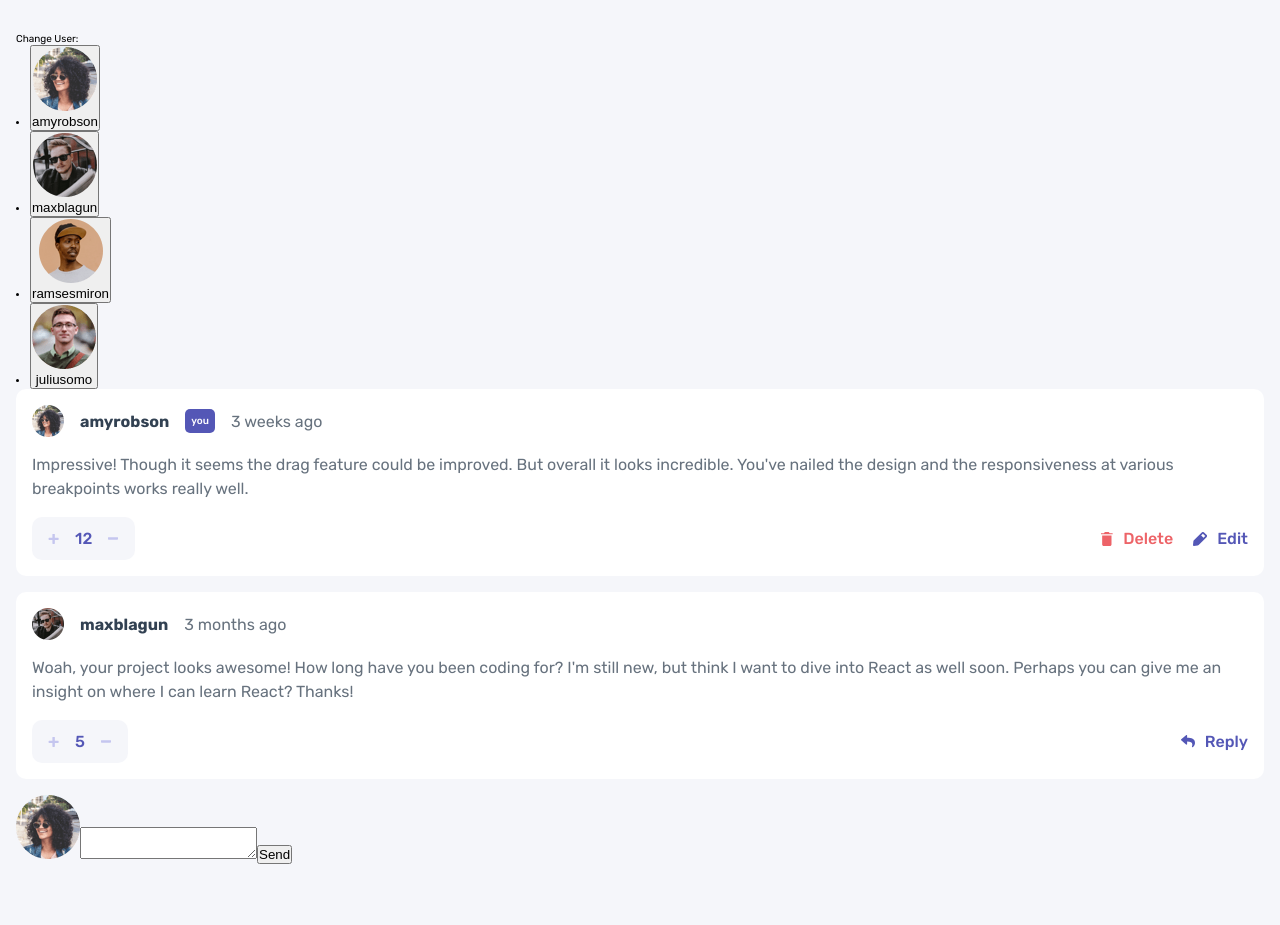
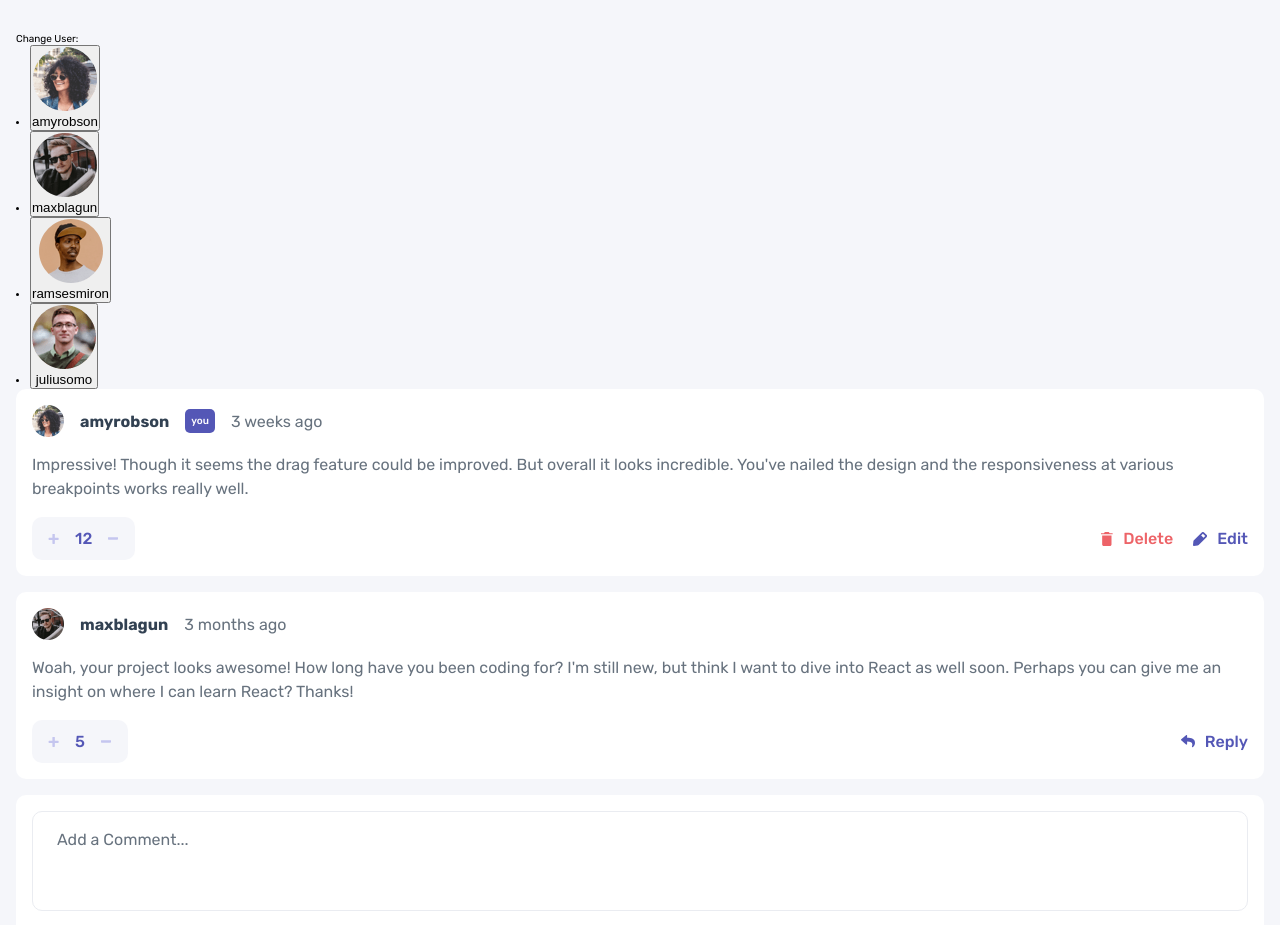
Before and after one commit to salomonalb/interactive-comment-section, a React (Vite) app: page / in a window 1280 px wide. Shown: the top 925 px of the page. Before the commit the page ends 897 px from the top, so only its background shows below. Built offline with nearby package versions, Linux system fonts and the light colour scheme.

Commit message:
styles and new functionaility to forms

```diff
--- a/src/components/CommentForm.tsx
+++ b/src/components/CommentForm.tsx
@@ -1,4 +1,4 @@
-import React, { FormEvent, useState, useContext } from "react";
+import React, { FormEvent, useState, useContext, useRef, useEffect } from "react";
 import { nanoid } from "nanoid";
 import { CurrentUser } from "../context/CurrentUser";
 import { globalData } from "../context/globalData";
@@ -9,6 +9,15 @@ function CommentForm() {
   const user = useContext(CurrentUser);
 
   const { addComment } = useContext(globalData);
+
+
+  const areaRef = useRef<HTMLTextAreaElement>(null)
+
+  useEffect(()=> {
+    if (areaRef.current !== null) {
+      areaRef.current.style.height = `${areaRef.current.scrollHeight}px`
+    }
+  }, [comment])
 
   function handleChange(event: React.ChangeEvent<HTMLTextAreaElement>): void {
     setComment(event.target.value);
@@ -30,13 +39,16 @@ function CommentForm() {
     });
 
     setComment("");
+    if (areaRef.current !== null) {
+      areaRef.current.style.height = `10rem`
+    }
   }
 
   return (
-    <form onSubmit={handleSubmit}>
-      <img src={user.avatar} alt={user.username} />
-      <textarea value={comment} onChange={handleChange} title="Comment" />
-      <button>Send</button>
+    <form className="form" onSubmit={handleSubmit}>
+      <img className="form__avatar" src={user.avatar} alt={user.username} />
+      <textarea ref={areaRef} placeholder="Add a Comment..." className="form__input" value={comment} onChange={handleChange} title="Comment" />
+      <button className="form__button" ><p>Send</p></button>
     </form>
   );
 }
--- a/src/components/EditForm.tsx
+++ b/src/components/EditForm.tsx
@@ -1,4 +1,4 @@
-import React, { FormEvent, useState, useContext, useEffect } from "react";
+import React, { FormEvent, useState, useContext, useEffect, useRef } from "react";
 import { globalData } from "../context/globalData";
 import { commentType } from "../types/commentType";
 
@@ -11,9 +11,20 @@ function EditForm({ commentToEdit, setIsEditing }: EditFormProps) {
   const [comment, setComment] = useState("");
   const { editComment, editReply } = useContext(globalData);
 
+  const areaRef = useRef<HTMLTextAreaElement>(null)
+
   useEffect(() => {
     setComment(commentToEdit.commentText);
+    if (areaRef.current !== null) {
+      areaRef.current.focus()
+    }
   }, []);
+
+  useEffect(()=> {
+    if (areaRef.current !== null) {
+      areaRef.current.style.height = `${areaRef.current.scrollHeight}px`
+    }
+  }, [comment])
 
   const parentAuthor = commentToEdit.parentId
     ? commentToEdit.commentText.match(/^@[\w\d]+/g)
@@ -29,7 +40,7 @@ function EditForm({ commentToEdit, setIsEditing }: EditFormProps) {
     if (commentToEdit.parentId) {
       editReply({
         ...commentToEdit,
-        commentText: `${parentAuthor} ${comment}`,
+        commentText: `${parentAuthor} ${comment.replace(/^@[\w\d]+\s/g, "")}`,
       });
     } else {
       editComment({ ...commentToEdit, commentText: comment });
@@ -38,13 +49,15 @@ function EditForm({ commentToEdit, setIsEditing }: EditFormProps) {
   }
 
   return (
-    <form onSubmit={handleSubmit}>
+    <form className="form --edit" onSubmit={handleSubmit}>
       <textarea
+        ref={areaRef}
+        className="form__input"
         title="edit comment"
         value={comment.replace(/^@[\w\d]+\s/g, "")}
         onChange={handleChange}
       />
-      <button>Send</button>
+      <button className="form__button">Update</button>
     </form>
   );
 }
--- a/src/components/ReplyForm.tsx
+++ b/src/components/ReplyForm.tsx
@@ -1,4 +1,4 @@
-import React, { FormEvent, useState, useContext } from "react";
+import React, { FormEvent, useState, useContext, useRef, useEffect } from "react";
 import { nanoid } from "nanoid";
 import { CurrentUser } from "../context/CurrentUser";
 import { globalData } from "../context/globalData";
@@ -14,6 +14,19 @@ function ReplyForm({ parentId, parentAuthor, setIsReplying }: ReplyFormProps) {
 
   const user = useContext(CurrentUser);
   const { addReply } = useContext(globalData);
+  const areaRef = useRef<HTMLTextAreaElement>(null)
+
+  useEffect(() => {
+    if (areaRef.current !== null) {
+      areaRef.current.focus()
+    }
+  }, []);
+
+  useEffect(()=> {
+    if (areaRef.current !== null) {
+      areaRef.current.style.height = `${areaRef.current.scrollHeight}px`
+    }
+  }, [comment])
 
   function handleChange(event: React.ChangeEvent<HTMLTextAreaElement>): void {
     setComment(event.target.value);
@@ -39,11 +52,10 @@ function ReplyForm({ parentId, parentAuthor, setIsReplying }: ReplyFormProps) {
   }
 
   return (
-    <form onSubmit={handleSubmit}>
-      <img src={user.avatar} alt={user.username} />
-      <textarea title="reply" value={comment} onChange={handleChange} />
-      <button>Send</button>
-      Replying to @{parentAuthor}
+    <form className="form --reply" onSubmit={handleSubmit}>
+      <img className="form__avatar" src={user.avatar} alt={user.username} />
+      <textarea ref={areaRef} className="form__input" title="reply" value={comment.replace(/^@[\w\d]+\s/g, "")} onChange={handleChange} />
+      <button className="form__button">Reply</button>
     </form>
   );
 }
--- /dev/null
+++ b/src/styles/_form.scss
@@ -0,0 +1,67 @@
+@use "./variables" as *;
+
+.form {
+    width: 100%;
+    background-color: $White;
+    padding: 1.6rem;
+    border-radius: 1rem;
+    display: grid;
+    grid-template-columns: 1fr 1fr;
+    grid-template-rows: min-content min-content;
+    &.--reply {
+        margin-bottom: 1.6rem;
+    }
+    &.--edit {
+        padding: 0;
+    }
+
+    &__avatar {
+        width: 3.2rem;
+        height: 3.2rem;
+        grid-column: 1 / 2;
+        grid-row: 2 / 3;
+        place-self: center left;
+    }
+    &__input {
+        border: 0.1rem solid $Light-gray;
+        border-radius: 1rem;
+        width: 100%;
+        resize: none;
+        min-height: 10rem;
+        height: min-content;
+        margin-bottom: 1.6rem;
+        color: $Grayish-Blue;
+        font-size: 1.6rem;
+        font-family: $font-fam;
+        line-height: 1.5;
+        padding-block: 1.6rem;
+        padding-inline: 2.4rem;
+        grid-column: 1 / -1;
+        grid-row: 1 / 2;
+        overflow-y: hidden;
+        &:focus {
+            outline-color: $Moderate-blue;
+        }
+        &::placeholder {
+            color: $Grayish-Blue;
+        font-size: 1.6rem;
+        line-height: 1.5;
+        font-family: $font-fam;
+        }
+    }
+    &__button {
+    background-color: $Moderate-blue;
+    color: $White;
+    font-weight: $Font-medium;
+    font-family: $font-fam;
+    font-size: 1.6rem;
+    border: none;
+    padding-block: 1.6rem;
+    padding-inline: 3.2rem;
+    border-radius: 1rem;
+    text-transform: uppercase;
+    grid-column: 2 / 3;
+    grid-row: 2 / 3;
+    justify-self: right;
+    }
+}
--- /dev/null
+++ b/src/styles/_reset.scss
@@ -0,0 +1,21 @@
+@use "./variables" as *;
+
+* {
+    margin: 0;
+    padding: 0;
+    box-sizing: border-box;
+  }
+
+  html {
+    font-family: $font-fam;
+    font-size: 62.5%;
+    @media screen and (min-width: 1441px) {
+      font-size: 0.7vw;
+    }
+  }
+
+  body {
+    padding-block: 3.3rem;
+    padding-inline: 1.6rem;
+    background-color: $Very-ligh-gray;
+  }
--- a/src/styles/main.scss
+++ b/src/styles/main.scss
@@ -1,23 +1,5 @@
+@use "./reset" as *;
 @use "./variables" as *;
 @use "./commentComp" as *;
 @use "./reply-section" as *;
-
-* {
-  margin: 0;
-  padding: 0;
-  box-sizing: border-box;
-}
-
-html {
-  font-family: $font-fam;
-  font-size: 62.5%;
-  @media screen and (min-width: 1441px) {
-    font-size: 0.7vw;
-  }
-}
-
-body {
-  padding-block: 3.3rem;
-  padding-inline: 1.6rem;
-  background-color: $Very-ligh-gray;
-}
+@use "./form" as *;
```
